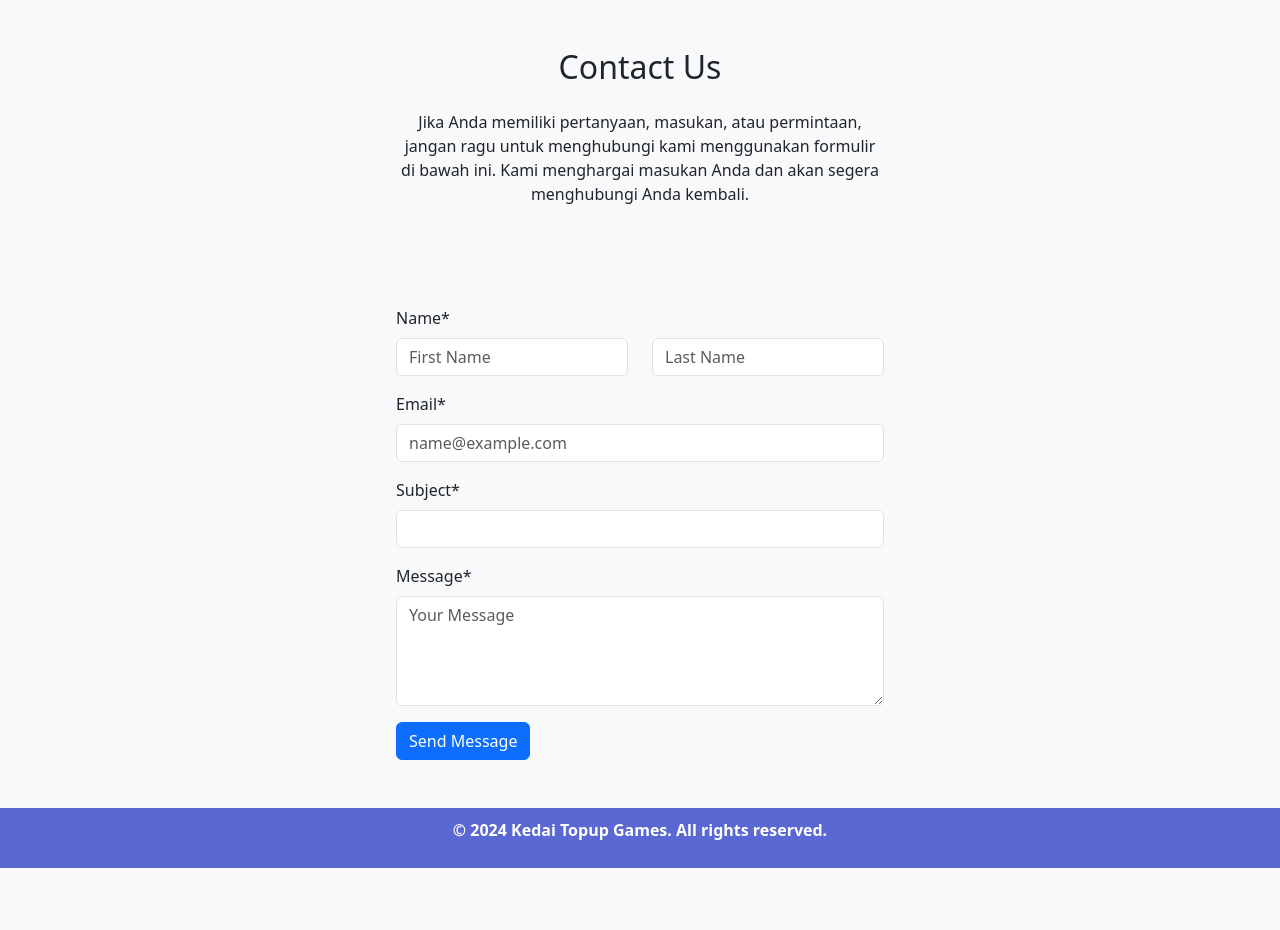
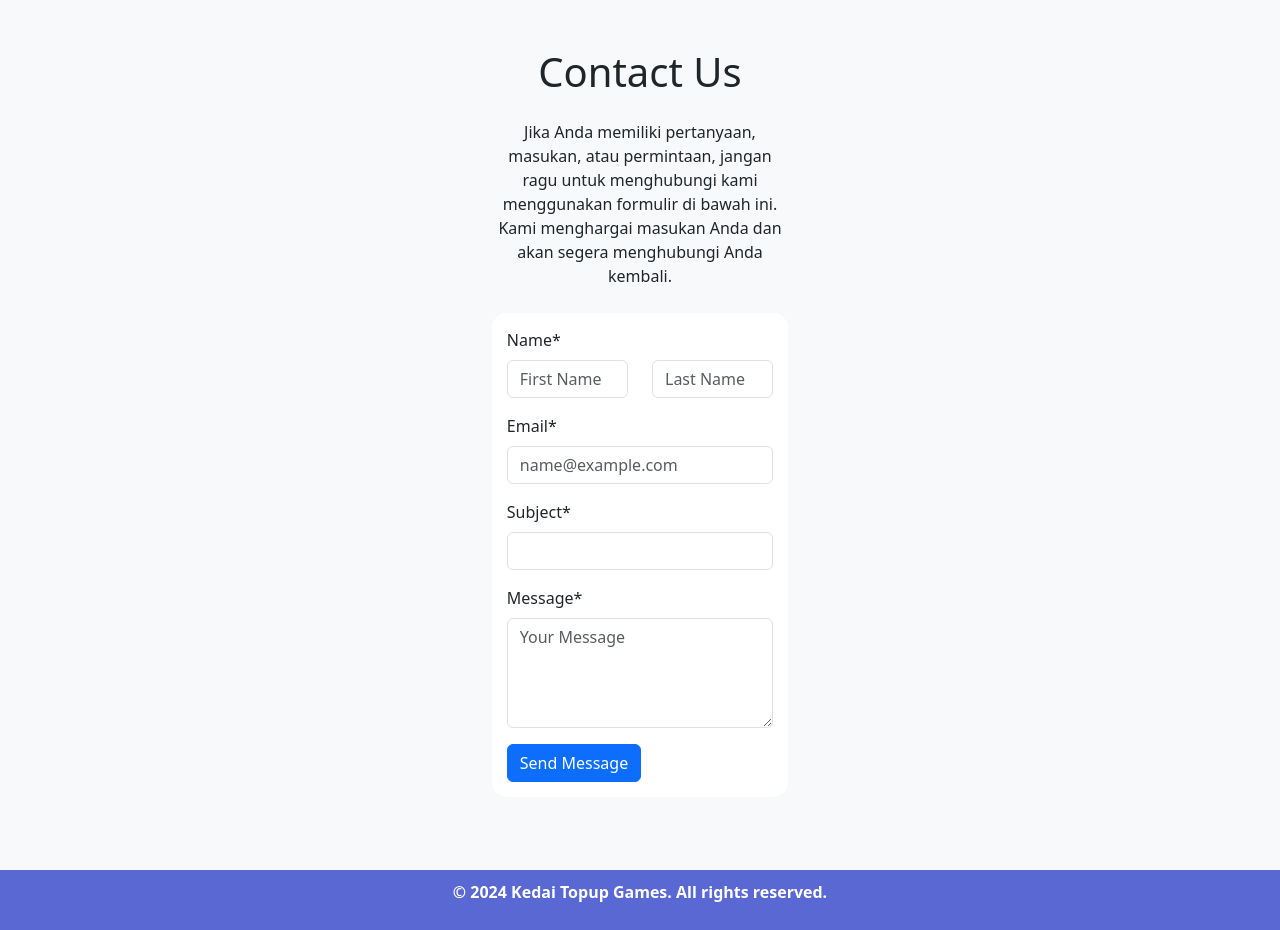
Before and after one commit to zuyatna/kedai-topup-games-php, a PHP site: page /assets/pages/contact.php in a window 1280 px wide. Shown: the part 56-986 px from the top of the page. Before the commit the page ends 924 px from the top, so only its background shows below. Run offline with PHP 8.4, Linux system fonts and the light colour scheme.

Commit message:
fix: screen contact us

```diff
--- a/assets/pages/contact.php
+++ b/assets/pages/contact.php
@@ -76,12 +76,13 @@ if ($_SERVER["REQUEST_METHOD"] == "POST") {
 
     <main>
         <section class="about-us-section py-5">
-            <div class="container form-contact">
-                <h2 class="text-center mb-4">Contact Us</h2>
+            <div class="container form-login">
+                <h1 class="text-center mb-4">Contact Us</h1>
                 <p class="text-center mb-4">
                     Jika Anda memiliki pertanyaan, masukan, atau permintaan, jangan ragu untuk menghubungi kami menggunakan formulir di bawah ini. Kami menghargai masukan Anda dan akan segera menghubungi Anda kembali.
                 </p>
-                <form class="form-margin-top" method="POST" action="">
+                <div class="canvas-form">
+                    <form method="POST" action="">
                         <div class="mb-3 row">
                             <label class="form-label">Name*</label>
                             <div class="col">
@@ -106,6 +107,7 @@ if ($_SERVER["REQUEST_METHOD"] == "POST") {
                         <button type="submit" class="btn btn-primary">Send Message</button>
                     </form>
                 </div>
+            </div>
         </section>
     </main>
 
```
Lines whose indentation alone changed are shown as unchanged.
